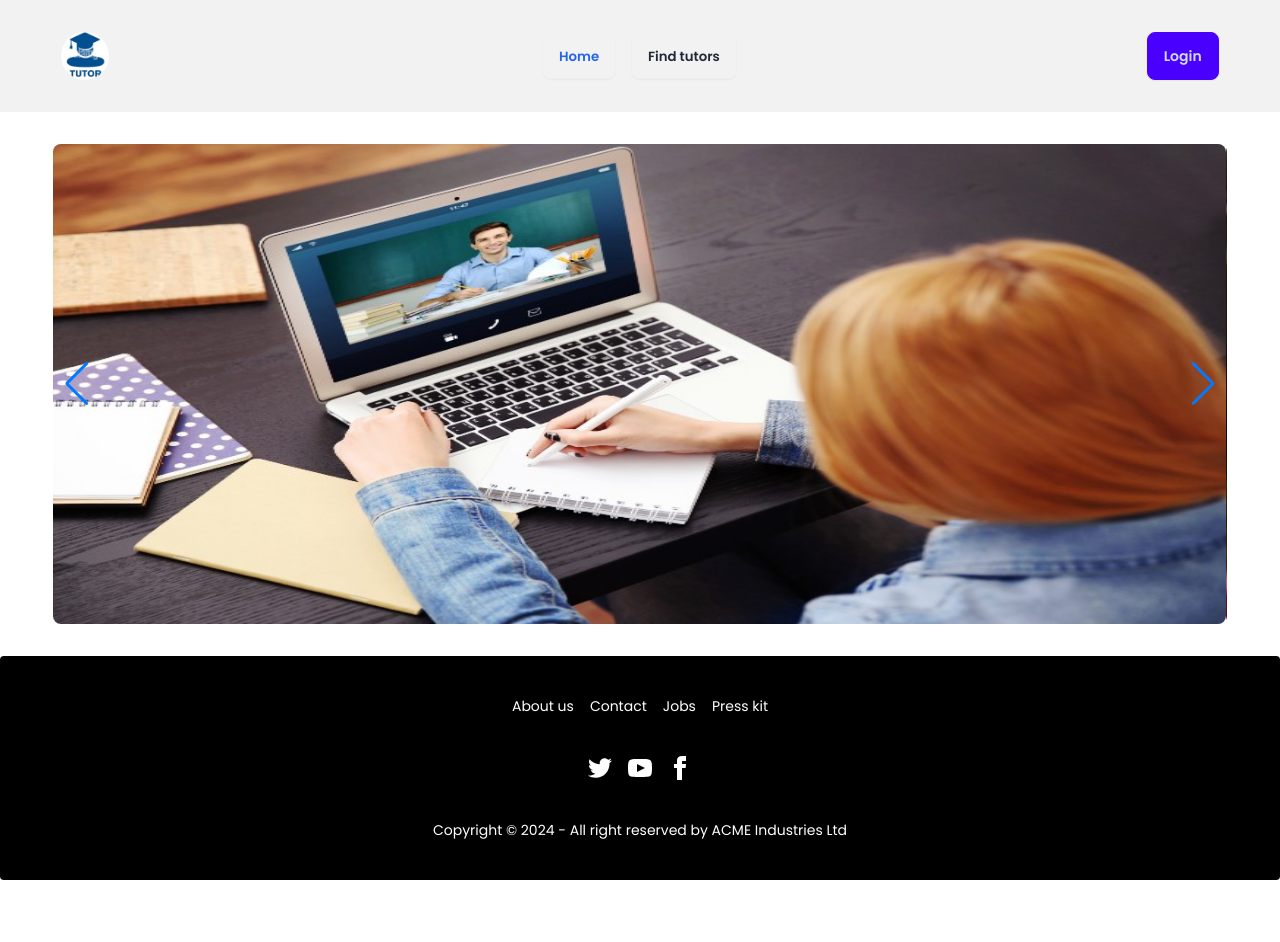
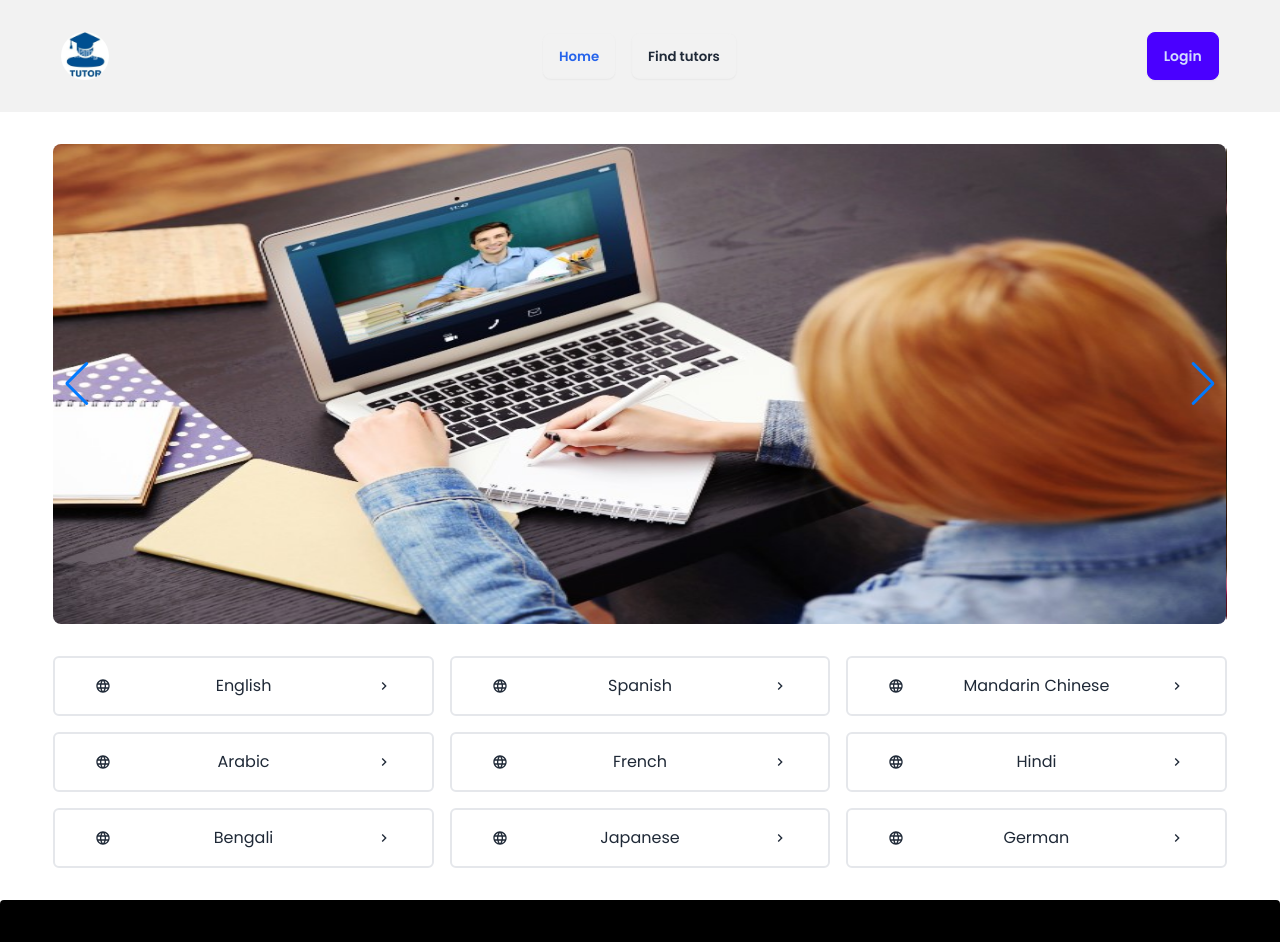
Before and after one commit to Nazim1247/Assignment-11-client, a React (Vite) app: page / in a window 1280 px wide. Shown: the top 942 px of the page. Before the commit the page ends 880 px from the top, so only its background shows below. Built offline with nearby package versions, Linux system fonts and the light colour scheme; no server answers.

Commit message:
categories section created

```diff
--- a/package.json
+++ b/package.json
@@ -14,6 +14,7 @@
     "firebase": "^11.1.0",
     "react": "^18.3.1",
     "react-dom": "^18.3.1",
+    "react-icons": "^5.4.0",
     "react-router-dom": "^6.28.1",
     "swiper": "^11.1.15"
   },
--- /dev/null
+++ b/public/categories.json
@@ -0,0 +1,47 @@
+[
+    {
+      "id": 1,
+      "title": "English",
+      "logo": "/logos/english.png"
+    },
+    {
+      "id": 2,
+      "title": "Spanish",
+      "logo": "/logos/spanish.png"
+    },
+    {
+      "id": 3,
+      "title": "Mandarin Chinese",
+      "logo": "/logos/mandarin.png"
+    },
+    {
+      "id": 4,
+      "title": "Arabic",
+      "logo": "/logos/arabic.png"
+    },
+    {
+      "id": 5,
+      "title": "French",
+      "logo": "/logos/french.png"
+    },
+    {
+      "id": 6,
+      "title": "Hindi",
+      "logo": "/logos/hindi.png"
+    },
+    {
+      "id": 7,
+      "title": "Bengali",
+      "logo": "/logos/bengali.png"
+    },
+    {
+      "id": 8,
+      "title": "Japanese",
+      "logo": "/logos/japanese.png"
+    },
+    {
+      "id": 9,
+      "title": "German",
+      "logo": "/logos/german.png"
+    }
+  ]
--- a/src/components/Home.jsx
+++ b/src/components/Home.jsx
@@ -1,17 +1,27 @@
-import React from 'react';
+import React, { useEffect, useState } from 'react';
 import { Swiper, SwiperSlide } from 'swiper/react';
 import 'swiper/css';
 import 'swiper/css/navigation';
-import { Navigation,Autoplay } from 'swiper/modules';
+import { Navigation, Autoplay } from 'swiper/modules';
 
 import carousel1 from '../assets/carousel1.png'
 import carousel2 from '../assets/carousel2.jpeg'
 import carousel3 from '../assets/carousel3.jpg'
+import CategoryCard from '../pages/CategoryCard';
+
 
 const Home = () => {
+
+  const [categories, setCategories]=useState([]);
+  useEffect(()=>{
+      fetch('categories.json')
+      .then(res => res.json())
+      .then(data => setCategories(data))
+      .catch(err => console.log(err))
+    },[])
   return (
     <div className='w-11/12 mx-auto py-8'>
-        <Swiper navigation={true} modules={[Navigation,Autoplay]} autoplay={{
+      <Swiper navigation={true} modules={[Navigation, Autoplay]} autoplay={{
         delay: 5000,
         disableOnInteraction: false,
       }} className="mySwiper text-center">
@@ -20,6 +30,12 @@ const Home = () => {
         <SwiperSlide><img className='w-full h-56 md:h-[480px] rounded-lg' src={carousel3} alt="" /></SwiperSlide>
 
       </Swiper>
+      <div className='grid md:grid-cols-2 lg:grid-cols-3 mt-8 gap-4'>
+        {
+        categories.map(category => <CategoryCard key={category.id} category={category}></CategoryCard>)
+        }
+
+      </div>
     </div>
   );
 };
--- a/src/pages/AddTutorials.jsx
+++ b/src/pages/AddTutorials.jsx
@@ -87,7 +87,7 @@ const AddTutorials = () => {
                                     <span className="label-text">Language</span>
                                 </label>
                                 <select className="select select-bordered w-full">
-                                    <option disabled selected>Select Your Language</option>
+                                    <option >Select Your Language</option>
                                     <option>English</option>
                                     <option>Spanish</option>
                                     <option>Arabic</option>
--- /dev/null
+++ b/src/pages/CategoryCard.jsx
@@ -0,0 +1,22 @@
+import React, { useEffect, useState } from 'react';
+import { MdKeyboardArrowRight, MdOutlineLanguage } from 'react-icons/md';
+import { Link } from 'react-router-dom';
+
+const CategoryCard = ({category}) => {
+  // const [categories, setCategories]=useState([]);
+  // useEffect(()=>{
+  //   fetch('categories.json')
+  //   .then(res => res.json())
+  //   .then(data => setCategories(data))
+  //   .catch(err => console.log(err))
+  // },[])
+  return (
+    <Link to='/findTutors' className='flex items-center justify-between border-2 py-4 px-10 rounded-md'>
+      <p><MdOutlineLanguage /></p>
+      <h2>{category.title}</h2>
+      <p><MdKeyboardArrowRight /></p>
+    </Link>
+  );
+};
+
+export default CategoryCard;
--- a/src/pages/FindTutors.jsx
+++ b/src/pages/FindTutors.jsx
@@ -14,9 +14,6 @@ const FindTutors = () => {
     }
     return (
         <div className='w-11/12 mx-auto py-8'>
-            <div>
-                categories
-            </div>
             <div className='grid md:grid-cols-2 lg:grid-cols-3 gap-4 '>
             {
                 tutors.map(tutor => <TutorCard key={tutor._id} tutor={tutor}></TutorCard>)
```
Also changed, not shown: 1 other file (tests, documents, lock files or other folders). Lines whose indentation alone changed are shown as unchanged.
